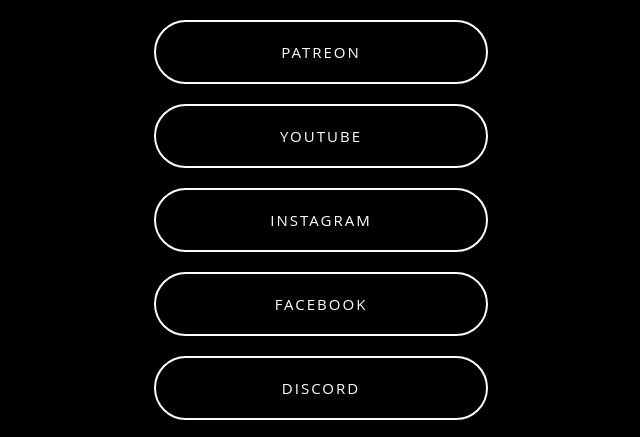
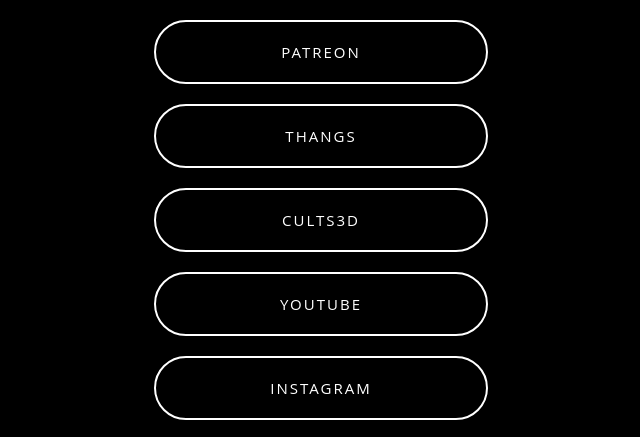
Before and after one commit to Kowafatcompany/kowafatcompany.github.io, a plain HTML site: page index.html in a window 1280 px wide. Shown: the top 437 px of the page, without its empty margins (319-959 px from the left). Drawn offline with Linux system fonts and the light colour scheme.

Commit message:
Update index.html

```diff
--- a/index.html
+++ b/index.html
@@ -16,6 +16,8 @@
 
     <!-- Links-->
         <a href="https://www.patreon.com/c/kowafatcompany" class="links">PATREON</a>
+        <a href="https://thangs.com/designer/kowafatcompany" class="links">THANGS</a>
+        <a href="https://cults3d.com/en/users/Kowafatcompany/3d-models" class="links">CULTS3D</a>
         <a href="https://www.youtube.com/c/KowaFatCompany" class="links">YOUTUBE</a>
         <a href="https://www.instagram.com/KowaFatCompany" class="links">INSTAGRAM</a>
         <a href="https://www.facebook.com/profile.php?id=61570520063498" class="links">FACEBOOK</a>
```
